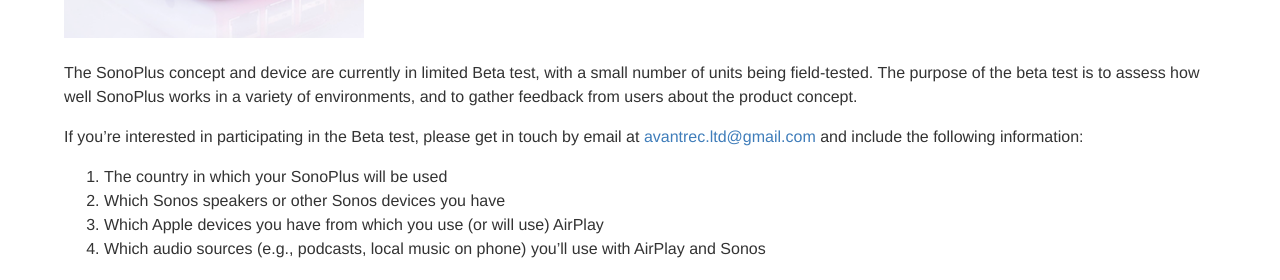
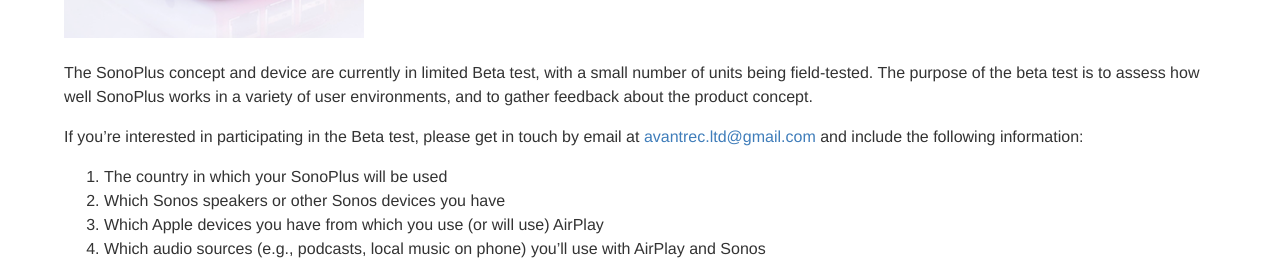
Before and after one commit to avantrec/avantrec.github.io, a Jekyll site: the page built from sonoplus-beta/index.md, in a window 1280 px wide. Shown: the part 439-719 px from the top of the page. Built offline with Jekyll 4.4.1, drawn with Linux system fonts in a browser that asks for light colours.

Commit message:
Minor edits.

```diff
--- a/sonoplus-beta/index.md
+++ b/sonoplus-beta/index.md
@@ -7,7 +7,7 @@
 
 ![SonoPlus Diagram](/images/raspberrypi-in-case-02_300px.png)
 
-The SonoPlus concept and device are currently in limited Beta test, with a small number of units being field-tested. The purpose of the beta test is to assess how well SonoPlus works in a variety of environments, and to gather feedback from users about the product concept.
+The SonoPlus concept and device are currently in limited Beta test, with a small number of units being field-tested. The purpose of the beta test is to assess how well SonoPlus works in a variety of user environments, and to gather feedback about the product concept.
 
 If you're interested in participating in the Beta test, please get in touch by email at <a href="mailto:avantrec.ltd@gmail.com">avantrec.ltd@gmail.com</a> and include the following information:
 
```
Also changed, not shown: sonoplus-about/index.md (+1 -1 lines), sonoplus-faq/index.md (+1 -1 lines).
